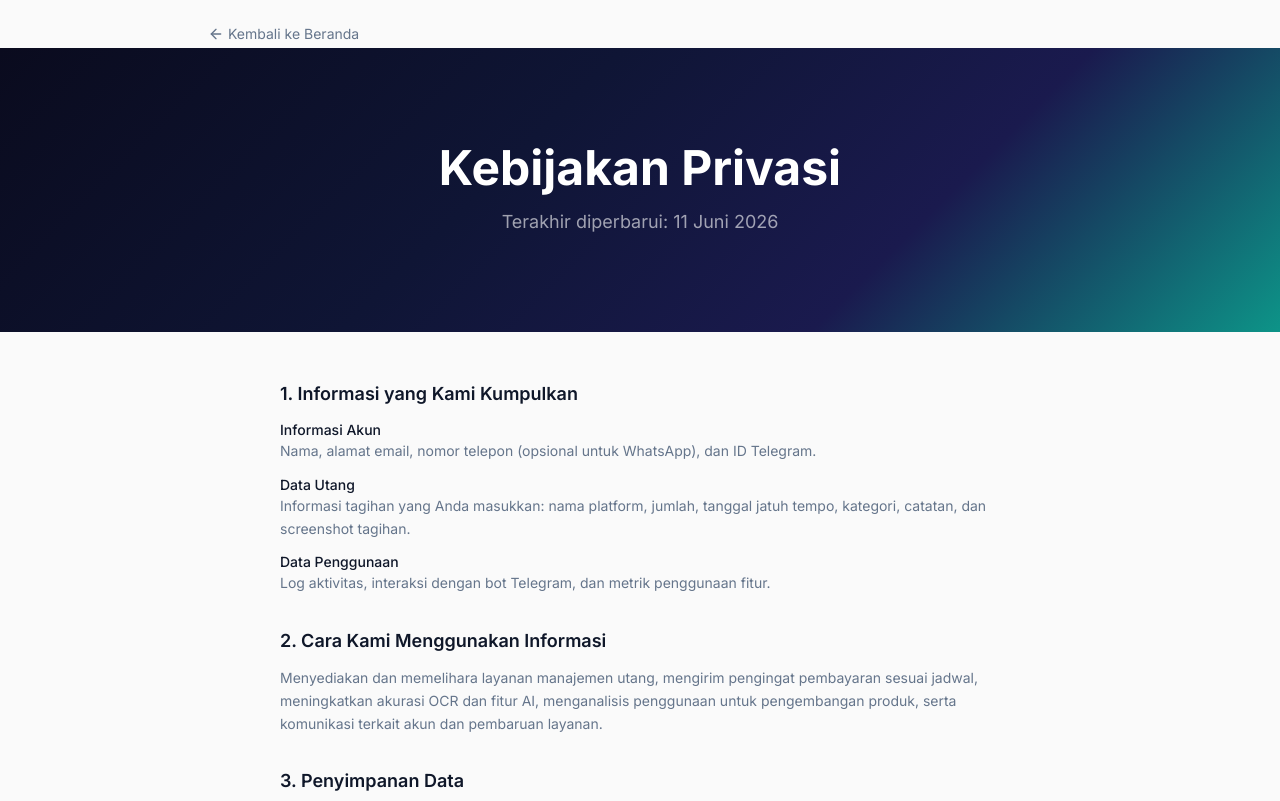
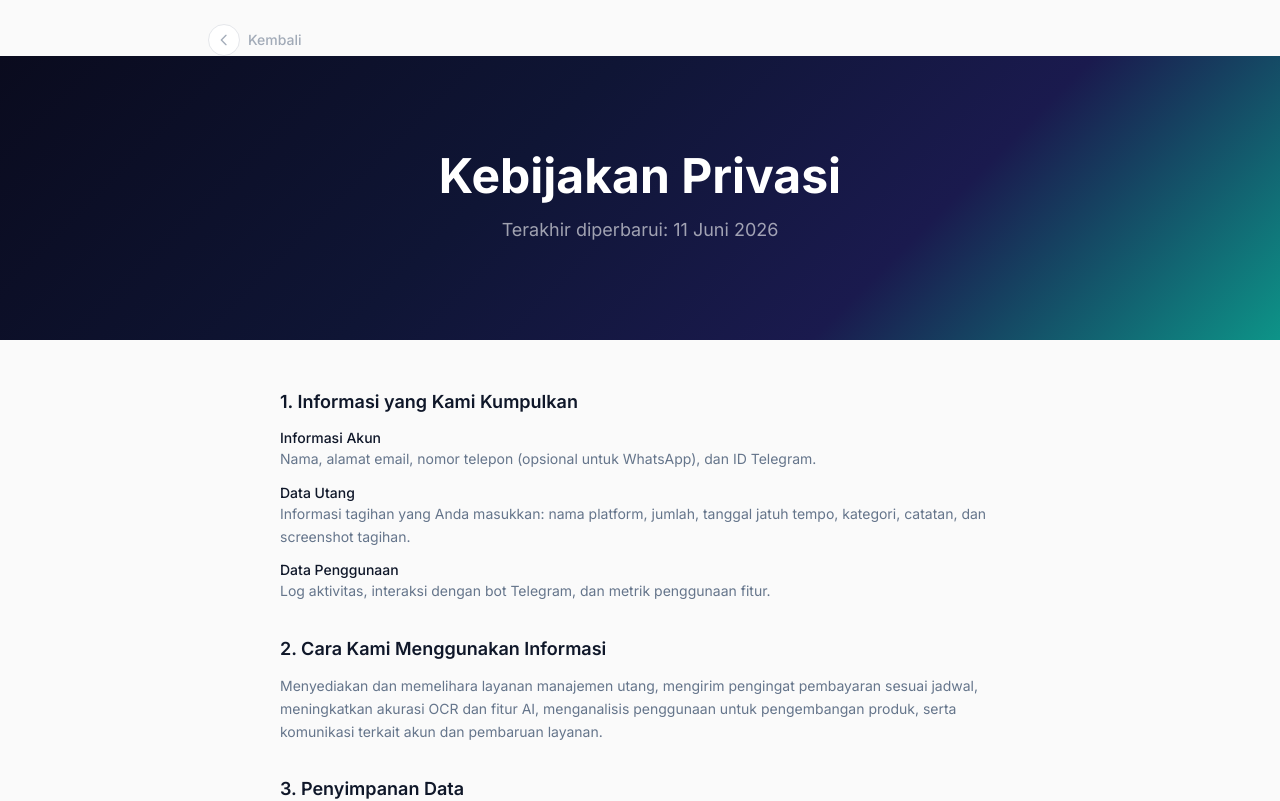
Before and after one commit to FMATheNomad/jatuhtempo, a Next.js app in the folder web/: page /legal/privacy in a window 1280 px wide. Shown: the top 801 px of the page. Built offline with nearby package versions, Linux system fonts and the light colour scheme.

Commit message:
fix: /docs blank (FastAPI Swagger conflict) + redesigned back button
- FastAPI docs_url=/api/docs, redoc_url=/api/redoc → /docs now works
- Back button redesigned: pill icon + subtle hover animation + SVG arrow
- All 4 footer pages: FAQ, Terms, Privacy, Docs

```diff
--- a/web/src/app/docs/page.tsx
+++ b/web/src/app/docs/page.tsx
@@ -35,9 +35,13 @@ export default function DocsPage() {
   return (
     <div className="min-h-screen bg-background">
       <div className="max-w-4xl mx-auto px-4 pt-6">
-        <Link href="/" className="inline-flex items-center gap-1 text-sm text-muted-foreground hover:text-foreground transition-colors">
-          <ArrowLeft className="w-4 h-4" />
-          Kembali ke Beranda
+        <Link href="/" className="inline-flex items-center gap-2 text-sm font-medium text-muted-foreground/60 hover:text-accent transition-all duration-200 group">
+          <span className="flex items-center justify-center w-8 h-8 rounded-full border border-border bg-card hover:bg-accent/5 hover:border-accent/30 transition-all duration-200 group-hover:-translate-x-0.5">
+            <svg className="w-4 h-4" fill="none" viewBox="0 0 24 24" stroke="currentColor" strokeWidth={2}>
+              <path strokeLinecap="round" strokeLinejoin="round" d="M15 19l-7-7 7-7" />
+            </svg>
+          </span>
+          <span className="hidden sm:inline">Kembali</span>
         </Link>
       </div>
       {/* Hero */}
--- a/web/src/app/faq/page.tsx
+++ b/web/src/app/faq/page.tsx
@@ -113,9 +113,13 @@ export default function FAQPage() {
   return (
     <div className="min-h-screen bg-background">
       <div className="max-w-4xl mx-auto px-4 pt-6">
-        <Link href="/" className="inline-flex items-center gap-1 text-sm text-muted-foreground hover:text-foreground transition-colors">
-          <ArrowLeft className="w-4 h-4" />
-          Kembali ke Beranda
+        <Link href="/" className="inline-flex items-center gap-2 text-sm font-medium text-muted-foreground/60 hover:text-accent transition-all duration-200 group">
+          <span className="flex items-center justify-center w-8 h-8 rounded-full border border-border bg-card hover:bg-accent/5 hover:border-accent/30 transition-all duration-200 group-hover:-translate-x-0.5">
+            <svg className="w-4 h-4" fill="none" viewBox="0 0 24 24" stroke="currentColor" strokeWidth={2}>
+              <path strokeLinecap="round" strokeLinejoin="round" d="M15 19l-7-7 7-7" />
+            </svg>
+          </span>
+          <span className="hidden sm:inline">Kembali</span>
         </Link>
       </div>
       {/* Hero */}
--- a/web/src/app/legal/privacy/page.tsx
+++ b/web/src/app/legal/privacy/page.tsx
@@ -71,9 +71,13 @@ export default function PrivacyPage() {
   return (
     <div className="min-h-screen bg-background">
       <div className="max-w-4xl mx-auto px-4 pt-6">
-        <Link href="/" className="inline-flex items-center gap-1 text-sm text-muted-foreground hover:text-foreground transition-colors">
-          <ArrowLeft className="w-4 h-4" />
-          Kembali ke Beranda
+        <Link href="/" className="inline-flex items-center gap-2 text-sm font-medium text-muted-foreground/60 hover:text-accent transition-all duration-200 group">
+          <span className="flex items-center justify-center w-8 h-8 rounded-full border border-border bg-card hover:bg-accent/5 hover:border-accent/30 transition-all duration-200 group-hover:-translate-x-0.5">
+            <svg className="w-4 h-4" fill="none" viewBox="0 0 24 24" stroke="currentColor" strokeWidth={2}>
+              <path strokeLinecap="round" strokeLinejoin="round" d="M15 19l-7-7 7-7" />
+            </svg>
+          </span>
+          <span className="hidden sm:inline">Kembali</span>
         </Link>
       </div>
       {/* Hero */}
--- a/web/src/app/legal/terms/page.tsx
+++ b/web/src/app/legal/terms/page.tsx
@@ -54,9 +54,13 @@ export default function TermsPage() {
   return (
     <div className="min-h-screen bg-background">
       <div className="max-w-4xl mx-auto px-4 pt-6">
-        <Link href="/" className="inline-flex items-center gap-1 text-sm text-muted-foreground hover:text-foreground transition-colors">
-          <ArrowLeft className="w-4 h-4" />
-          Kembali ke Beranda
+        <Link href="/" className="inline-flex items-center gap-2 text-sm font-medium text-muted-foreground/60 hover:text-accent transition-all duration-200 group">
+          <span className="flex items-center justify-center w-8 h-8 rounded-full border border-border bg-card hover:bg-accent/5 hover:border-accent/30 transition-all duration-200 group-hover:-translate-x-0.5">
+            <svg className="w-4 h-4" fill="none" viewBox="0 0 24 24" stroke="currentColor" strokeWidth={2}>
+              <path strokeLinecap="round" strokeLinejoin="round" d="M15 19l-7-7 7-7" />
+            </svg>
+          </span>
+          <span className="hidden sm:inline">Kembali</span>
         </Link>
       </div>
       {/* Hero */}
```
Also changed, not shown: 1 other file (tests, documents, lock files or other folders).
